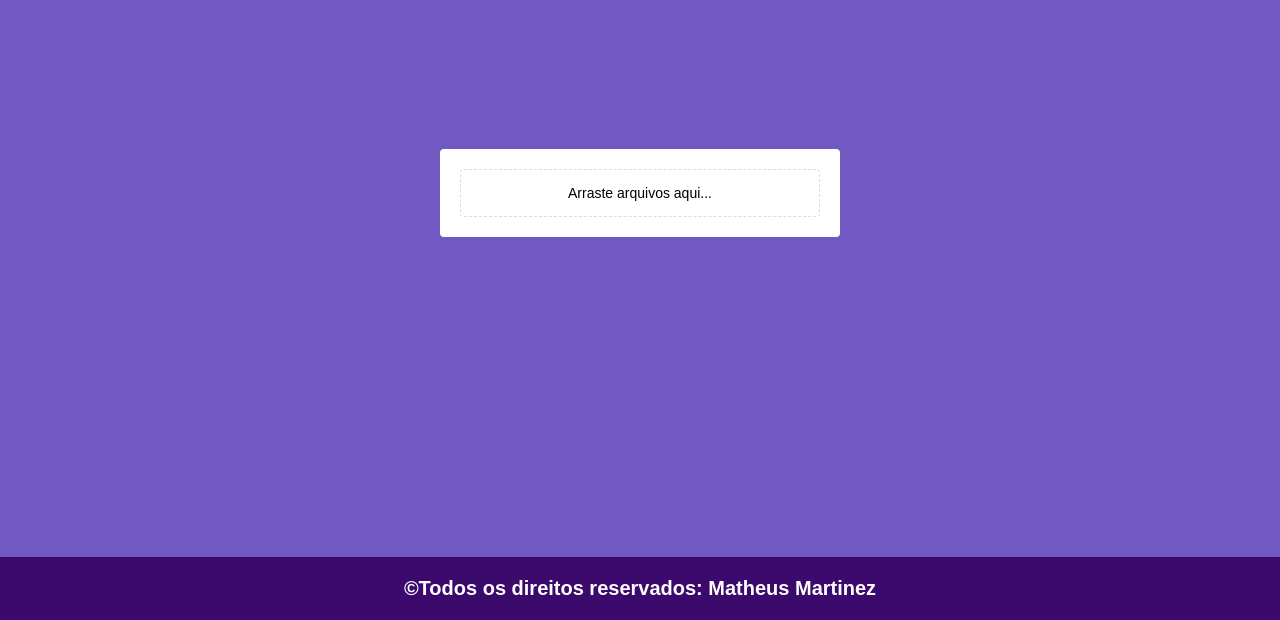
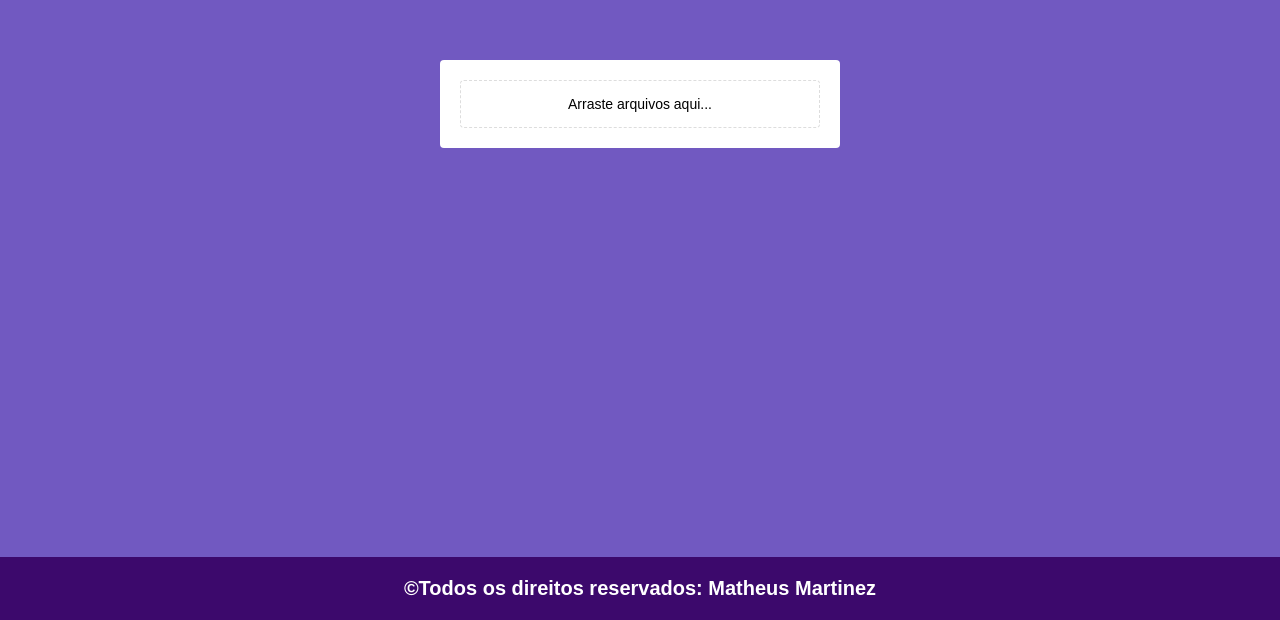
Before and after one commit to MatheusMartinezO/uploader-frontend, a React (Create React App) app: page / in a window 1280 px wide. Shown: the part 180-800 px from the top of the page. Built offline with nearby package versions, Linux system fonts and the light colour scheme; no server answers.

Commit message:
arrumando algumas coisas

```diff
--- a/src/styles.js
+++ b/src/styles.js
@@ -2,25 +2,23 @@ import styled from 'styled-components';
 
 export const IdOuter = styled.div`
 
-    position:relative; width:100%; height:100%;
+    position:relative; width:100%; height: 100%;
     display: flex;
     display: -webkit-box;
     display: -moz-box;
     display: -webkit-flex;
-    align-items: flex-end;
-    justify-content: center;
+    justify-content: space-between;
     flex-flow: row nowrap;
 `
 
 export const Container = styled.div`
 
    display: flex;
+   height: 100%;
     display: -webkit-box;
     display: -moz-box;
     display: -webkit-flex;
-    align-items: flex-end;
-    align-self: flex-end;
-    justify-content: center;
+    justify-content: space-between;
     position:absolute;  left:0; right:0;
     flex-direction: column;
    @media screen and (max-width: 600px){
@@ -37,10 +35,9 @@ export const Content = styled.div`
     margin: 0 auto;
     align-self: center;
     align-items: center;
-    margin-bottom: 40vh;
+    margin-top: 30vh;
     justify-content: center;
-    //position: relative;
-   // top: 45vh;
+    position: relative;
     background: #fff;
     box-sizing: border-box;
     border-radius: 4px;
@@ -61,8 +58,7 @@ export const Footer = styled.div`
     display: -moz-box;
     display: -webkit-flex;
     position:relative;
-    align-self: flex-end;
-    align-items: end;
+    margin-top: 20vh;
     justify-content: center;
     width:100%;
    // margin-top: 11vh;
```
Also changed, not shown: src/App.js (line endings or trailing spaces).
